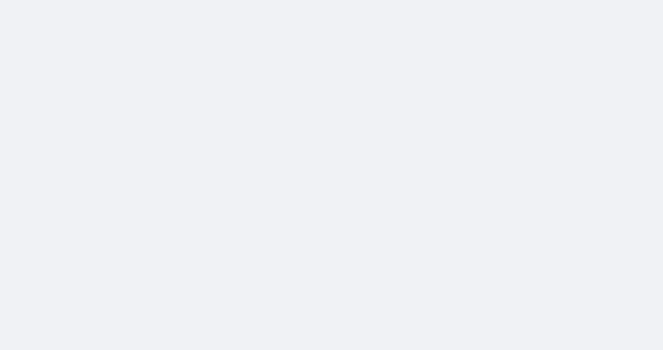
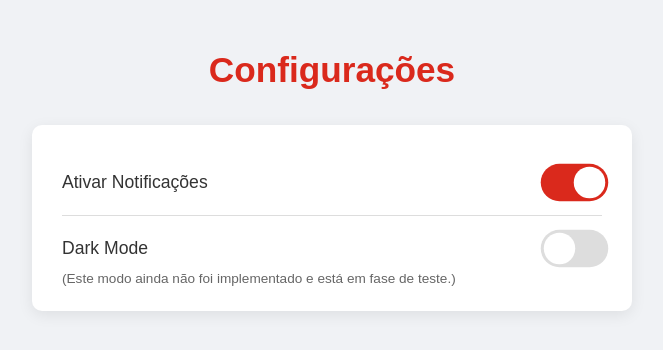
Before and after one commit to CauaConceicao20/GoFood-Delivery-Final, a React (Create React App) app in the folder src/front-end/: page /configuracoes in a window 1280 px wide. Before the commit this address had no page. Shown: the top 350 px of the page, without its empty margins (308-971 px from the left). Built offline with nearby package versions, Linux system fonts and the light colour scheme.

Commit message:
tela de configuracao

```diff
--- a/src/front-end/src/App.js
+++ b/src/front-end/src/App.js
@@ -13,6 +13,7 @@ import EdicaoRestaurante from './telas/RestauranteMenu/EdicaoDados';
 import EdicaoUsuario from './telas/PerfilUsuario/EdicaoUsuario';
 import Header from './components/header/Header.jsx';
 import AboutScreen from './telas/aboutScreen/AboutScreen.jsx';
+import SettingsScreen from './telas/SettingsScreen/SettingsScreen.jsx'
 
 
 
@@ -35,6 +36,7 @@ function App() {
         <Route path="/EdicaoRestaurante" element={<EdicaoRestaurante />} />
         <Route path="/EdicaoUsuario" element={<EdicaoUsuario />} />
         <Route path="/sobre" element={<AboutScreen />} />
+        <Route path="/configuracoes" element={<SettingsScreen />} />
 
       </Routes>
     </div>
--- a/src/front-end/src/telas/PerfilUsuario/PerfilUsuario.css
+++ b/src/front-end/src/telas/PerfilUsuario/PerfilUsuario.css
@@ -255,12 +255,12 @@
   }
 
   .back-button {
-    position: static; /* Remove o posicionamento absoluto em mobile */
+    position: static;
     transform: none;
     margin-bottom: 15px;
     display: inline-flex;
-    width: auto; /* Permite que o botão se ajuste ao conteúdo */
-    z-index: auto; /* Reseta z-index */
+    width: auto;
+    z-index: auto;
   }
 
   .profile-container h1 {
@@ -303,18 +303,17 @@
 .profile-table td.label-cell {
   text-align: right;
   padding-right: 15px;
-  width: 25%; /* Ajusta a largura da coluna de labels */
-  white-space: nowrap; /* Impede que o label quebre linha */
+  width: 25%;
+  white-space: nowrap;
 }
 
 .profile-table label {
   display: block;
-  margin-bottom: 5px; /* Reduz margem, pois a célula já tem espaçamento */
+  margin-bottom: 5px;
   font-weight: 500;
   color: #333;
 }
 
-/* Campos obrigatórios */
 .required-field::after {
   content: " *";
   color: #e74c3c;
@@ -357,7 +356,7 @@
   width: 100px;
   height: 100px;
   border: 2px dashed #ccc;
-  border-radius: 50%; /* Borda arredondada para foto de perfil */
+  border-radius: 50%;
   display: flex;
   align-items: center;
   justify-content: center;
@@ -374,10 +373,10 @@
 }
 
 .photo-upload-btn.disabled-photo-upload {
-  cursor: default; /* Cursor padrão quando desabilitado */
-  opacity: 0.7; /* Opacidade para indicar que não é interativo */
-  pointer-events: none; /* Desabilita eventos de clique */
-  border-color: #ddd; /* Borda mais suave quando desabilitado */
+  cursor: default;
+  opacity: 0.7;
+  pointer-events: none;
+  border-color: #ddd;
   background-color: #f9f9f9;
 }
 
@@ -415,6 +414,7 @@
   cursor: pointer;
   transition: background-color 0.3s ease, transform 0.2s ease;
   min-width: 150px;
+  text-decoration: none;
 }
 
 .save-button {
@@ -428,7 +428,7 @@
 }
 
 .edit-button {
-  background-color: #007bff; /* Cor azul para editar */
+  background-color: #e64a19;
   color: white;
 }
 
--- a/src/front-end/src/telas/PerfilUsuario/PerfilUsuario.jsx
+++ b/src/front-end/src/telas/PerfilUsuario/PerfilUsuario.jsx
@@ -1,6 +1,8 @@
 import React, { useState } from 'react';
 import { Link } from 'react-router-dom'; // Importe Link
 import './PerfilUsuario.css';
+import Header from '../../components/header/Header.jsx';
+import Footer from '../../components/footer/Footer.jsx';
 
 const PerfilUsuario = () => {
   const [userData] = useState({
@@ -14,17 +16,19 @@ const PerfilUsuario = () => {
   });
 
   return (
-    <div className="profile-container">
-      {/* Cabeçalho */}
+    <>
+    <Header toggleAddressModal={() => { }} />
+      <main className="profile-container">
+
+
         <div>
-        <Link to="/main_menu" className="back-button">
-          &larr; Voltar ao Menu
-        </Link>
-        <h1>Configuração de perfil do usuário</h1>
+
+
         </div>
 
         {/* Formulário (apenas para exibição) */}
-      <div className="profile-form">
+        <h1>Configuração de perfil do usuário</h1>
+        <main className="profile-form">
           <table className="profile-table">
             <tbody>
               {/* Linha 1: Nome Completo */}
@@ -89,15 +93,15 @@ const PerfilUsuario = () => {
               </tr>
             </tbody>
           </table>
-
-        {/* Botão de ação - Editar Dados */}
+        </main>
         <div className="form-actions">
             <Link to="/EdicaoUsuario" className="edit-button"> {/* Use Link para navegar */}
               Editar Dados
             </Link>
           </div>
-      </div>
-    </div>
+      </main>
+      <Footer />
+    </>
   );
 };
 
--- a/src/front-end/src/telas/RestauranteMenu/RestauranteMenu.jsx
+++ b/src/front-end/src/telas/RestauranteMenu/RestauranteMenu.jsx
@@ -44,7 +44,7 @@ const Restaurante = () => {
     <main className="restaurante-view">
       <Header toggleAddressModal={handleToggleAddressModal} />
       {/* Botão de Voltar ao Menu */}
-      <Link to="/main_menu" className="back-arrow">Voltar</Link>
+
 
       {/* Informações do Restaurante */}
       <div className="restaurante-info">
--- /dev/null
+++ b/src/front-end/src/telas/SettingsScreen/SettingsScreen.css
@@ -0,0 +1,188 @@
+/* Variáveis de cores para consistência com o estilo GoFood (vermelho primário) */
+:root {
+  --primary-red: #da291c; /* Vermelho principal do GoFood */
+  --light-gray-bg: #f0f2f5; /* Fundo geral da página */
+  --white-card-bg: #fff; /* Fundo dos cards */
+  --dark-text: #333; /* Cor principal do texto */
+  --medium-text: #666; /* Cor do texto secundário/informativo */
+  --border-color: #ddd; /* Cor das bordas */
+  --shadow-light: rgba(0, 0, 0, 0.08); /* Sombra suave */
+  --transition-speed: 0.3s;
+}
+
+.settings-container {
+  display: flex;
+  flex-direction: column;
+  align-items: center;
+  padding: 30px 20px;
+  background-color: var(--light-gray-bg);
+  min-height: 100vh;
+  font-family: 'Arial', sans-serif;
+  color: var(--dark-text);
+}
+
+.settings-title {
+  color: var(--primary-red);
+  font-size: 2.2em;
+  margin-bottom: 30px;
+  text-align: center;
+  font-weight: bold;
+}
+
+.settings-card {
+  background-color: var(--white-card-bg);
+  padding: 25px 30px;
+  border-radius: 10px;
+  box-shadow: 0 4px 15px var(--shadow-light);
+  width: 100%;
+  max-width: 600px; /* Limita a largura do card */
+}
+
+.setting-item {
+  display: flex;
+  justify-content: space-between;
+  align-items: center;
+  padding: 15px 0;
+  border-bottom: 1px solid var(--border-color); /* Linha divisória entre itens */
+}
+
+.setting-item:last-child {
+  border-bottom: none; /* Remove a linha divisória do último item */
+  flex-direction: column; /* Garante que o texto explicativo fique abaixo */
+  align-items: flex-start; /* Alinha o texto explicativo à esquerda */
+}
+
+.setting-label {
+  font-size: 1.1em;
+  font-weight: 500;
+  color: var(--dark-text);
+  flex-grow: 1; /* Permite que o label ocupe o espaço */
+  margin-right: 15px; /* Espaço entre label e switch */
+}
+
+/* Estilo para o switch de toggle (checkbox visualmente aprimorado) */
+.toggle-switch {
+  appearance: none; /* Remove a aparência padrão do checkbox */
+  position: relative;
+  width: 45px; /* Largura total do switch */
+  height: 25px; /* Altura total do switch */
+  background-color: var(--border-color); /* Fundo do switch (desligado) */
+  border-radius: 25px; /* Borda arredondada */
+  cursor: pointer;
+  transition: background-color var(--transition-speed);
+}
+
+.toggle-switch::before {
+  content: '';
+  position: absolute;
+  top: 2px;
+  left: 2px;
+  width: 21px; /* Tamanho do "círculo" do switch */
+  height: 21px; /* Tamanho do "círculo" do switch */
+  background-color: #fff; /* Cor do "círculo" */
+  border-radius: 50%;
+  transition: transform var(--transition-speed);
+}
+
+.toggle-switch:checked {
+  background-color: var(--primary-red); /* Cor do switch (ligado) */
+}
+
+.toggle-switch:checked::before {
+  transform: translateX(20px); /* Move o círculo para a direita quando ligado */
+}
+
+.dark-mode-info {
+  font-size: 0.85em;
+  color: var(--medium-text);
+  margin-top: 5px; /* Reduz um pouco o espaço acima da mensagem */
+  margin-left: 0; /* Alinha à esquerda */
+  text-align: left;
+  width: 100%;
+}
+
+.dark-mode-container {
+  display: flex;
+  justify-content: space-between;
+  align-items: center;
+  width: 100%; /* Ocupa a largura do setting-item */
+}
+
+.dark-mode-container .setting-label {
+  flex-grow: 1;
+  margin-right: 15px;
+}
+
+/* Ajuste específico para a mensagem do dark mode */
+.setting-item:last-child {
+  flex-direction: column; /* Coloca label/switch e info em coluna */
+  align-items: flex-start; /* Alinha o conteúdo à esquerda */
+  padding-bottom: 0; /* Remove padding extra se o info estiver abaixo */
+}
+
+.setting-item:last-child .setting-label-and-toggle {
+  display: flex;
+  justify-content: space-between;
+  align-items: center;
+  width: 100%;
+}
+
+
+/* Responsividade */
+@media (max-width: 768px) {
+  .settings-container {
+    padding: 20px 15px;
+  }
+
+  .settings-title {
+    font-size: 1.8em;
+    margin-bottom: 20px;
+  }
+
+  .settings-card {
+    padding: 20px;
+  }
+
+  .setting-label {
+    font-size: 1em;
+  }
+
+  .toggle-switch {
+    width: 40px;
+    height: 22px;
+  }
+
+  .toggle-switch::before {
+    width: 18px;
+    height: 18px;
+  }
+
+  .toggle-switch:checked::before {
+    transform: translateX(18px);
+  }
+
+  .dark-mode-info {
+    font-size: 0.8em;
+    margin-top: 8px;
+    padding-left: 0; /* No mobile, ocupe 100% da largura, sem o padding de alinhamento */
+  }
+
+  .setting-item:last-child {
+    flex-direction: column;
+    align-items: flex-start;
+  }
+}
+
+@media (max-width: 480px) {
+  .settings-title {
+    font-size: 1.6em;
+  }
+
+  .settings-card {
+    padding: 15px;
+  }
+
+  .setting-item {
+    padding: 12px 0;
+  }
+}
--- /dev/null
+++ b/src/front-end/src/telas/SettingsScreen/SettingsScreen.jsx
@@ -0,0 +1,65 @@
+import React, { useState } from 'react';
+import './SettingsScreen.css';
+
+const SettingsScreen = () => {
+    // Estados para os checkboxes
+    const [notificationsEnabled, setNotificationsEnabled] = useState(true);
+    const [darkModeEnabled, setDarkModeEnabled] = useState(false);
+
+    const handleNotificationChange = (event) => {
+        setNotificationsEnabled(event.target.checked);
+        // Aqui você pode adicionar lógica para salvar a preferência do usuário,
+        // por exemplo, em localStorage ou enviar para um backend.
+        console.log('Notificações ativadas:', event.target.checked);
+    };
+
+    const handleDarkModeChange = (event) => {
+        setDarkModeEnabled(event.target.checked);
+        // Para o Dark Mode, você pode adicionar a lógica de ativação aqui,
+        // ou apenas exibir a mensagem de "em teste".
+        console.log('Dark Mode ativado:', event.target.checked);
+    };
+
+    return (
+        <div className="settings-container">
+            <h1 className="settings-title">Configurações</h1>
+
+            <div className="settings-card">
+                <div className="setting-item">
+                    <label className="setting-label" htmlFor="notification-toggle">
+                        Ativar Notificações
+                    </label>
+                    <input
+                        type="checkbox"
+                        id="notification-toggle"
+                        checked={notificationsEnabled}
+                        onChange={handleNotificationChange}
+                        className="toggle-switch"
+                    />
+                </div>
+
+                <div className="setting-item">
+                    <div className="dark-mode-container">
+                        <label className="setting-label" htmlFor="dark-mode-toggle">
+                            Dark Mode
+                        </label>
+                        <input
+                            type="checkbox"
+                            id="dark-mode-toggle"
+                            checked={darkModeEnabled}
+                            onChange={handleDarkModeChange}
+                            className="toggle-switch"
+                        />
+                    </div>
+                    <p className="dark-mode-info">
+                        (Este modo ainda não foi implementado e está em fase de teste.)
+                    </p>
+                </div>
+
+                {/* Você pode adicionar mais itens de configuração aqui */}
+            </div>
+        </div>
+    );
+};
+
+export default SettingsScreen;
```
Also changed, not shown: src/front-end/src/telas/PerfilUsuario/EdicaoUsuario.css (+21 -17 lines), src/front-end/src/telas/PerfilUsuario/EdicaoUsuario.jsx (+25 -20 lines). Lines whose indentation alone changed are shown as unchanged.
